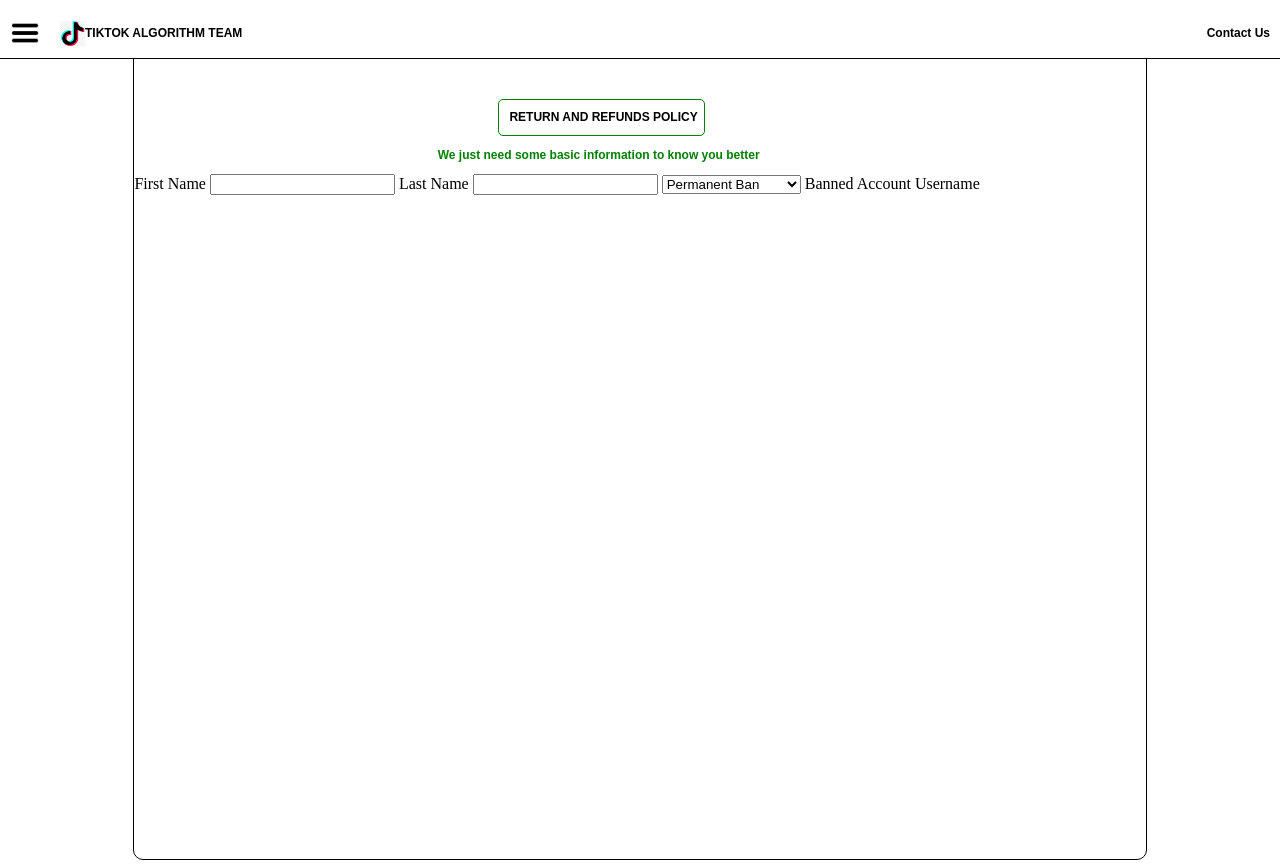
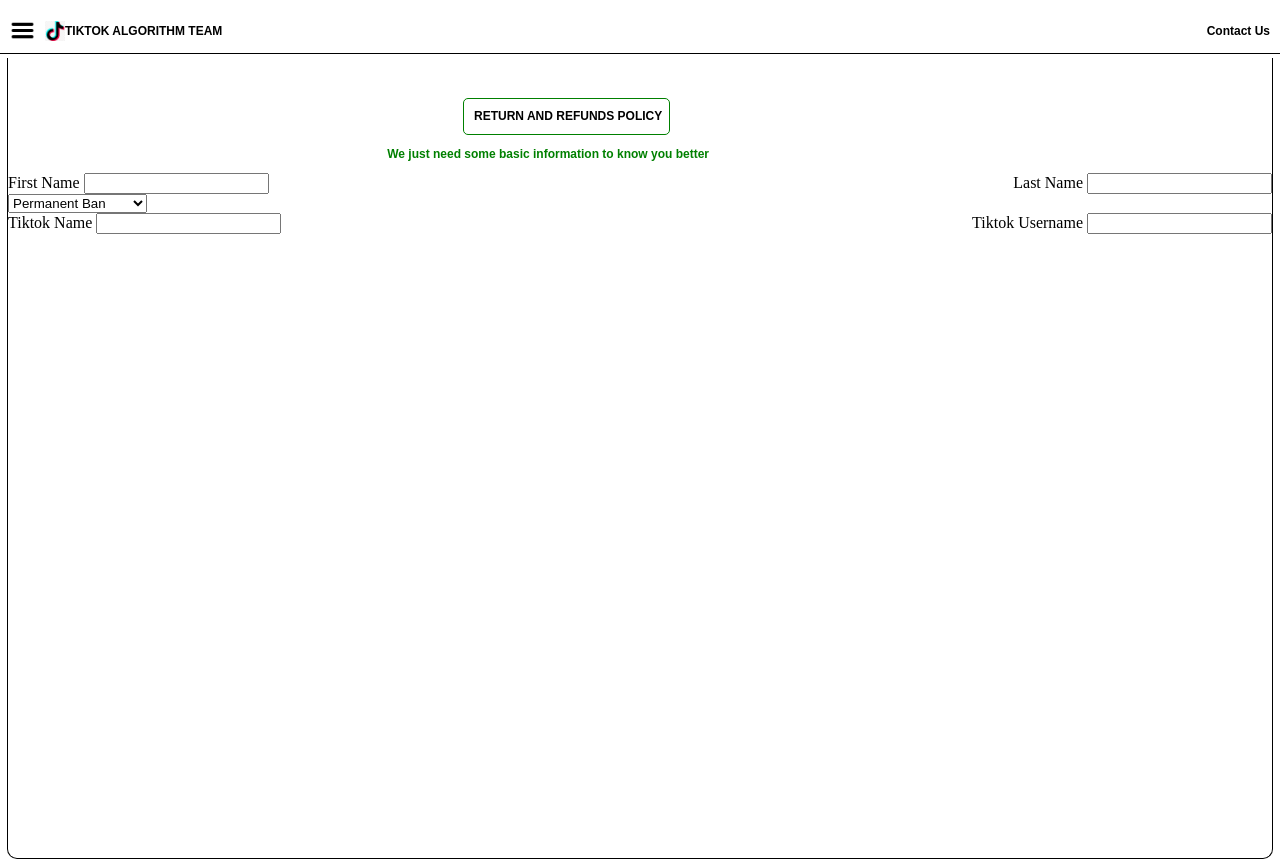
Before and after one commit to kartonnasty/ttttt, a plain HTML site: page index.html in a window 1280 px wide. Drawn offline with Linux system fonts and the light colour scheme.

Commit message:
Add files via upload

```diff
--- a/index.html
+++ b/index.html
@@ -6,6 +6,7 @@
     <title>Document</title>
     <link rel="stylesheet" href="styles/div.css">
     <link rel="stylesheet" href="styles/general.css">
+    <link rel="stylesheet" href="styles/form.css">
 </head>
 <body>
     <div class="bodydiv">
@@ -24,10 +25,17 @@
                 <h1>RETURN AND REFUNDS POLICY</h1>
             </div>
             <p class="formp">We just need some basic information to know you better</p>
-                <label for="firstname">First Name</label>
+            <div class="firstnamecontainer">
+                <div>
+                    <label for="firstname" class="firstname">First Name</label>
+                    <input type="text">
+                </div>
+                <div>
+                    <label for="lastname" class="lastname">Last Name</label>
                 <input type="text">
-                <label for="lastname">Last Name</label>
-                <input type="text">
+                </div>
+            </div>
+            <div class="optionscontainer">
                 <select name="accountproblems" id="options" required>
                     <option value="permanent">Permanent Ban</option>
                     <option value="temporal">Temporal Ban</option>
@@ -37,7 +45,17 @@
                     <option value="underage">Underage Ban</option>
                     <option value="device">Device Ban</option>
                 </select>
-                <label for="bannedaccount">Banned Account Username</label>
+            </div>
+            <div class="tiknamecontainer">
+                <div>
+                    <label for="tikname">Tiktok Name</label>
+                    <input type="text">
+                </div>
+                <div>
+                    <label for="tikuser">Tiktok Username</label>
+                <input type="text">
+                </div>
+            </div>
         </div>
     </div>
 </body>
--- a/styles/div.css
+++ b/styles/div.css
@@ -29,7 +29,7 @@
 }
 .form{
     margin-top: 50px;
-    width: 80%;
+    width: 100%;
     height: 800px;
     border-style: solid;
     border-width: 1px;
@@ -37,8 +37,11 @@
     border-bottom-style: solid;
     border-bottom-left-radius: 10px;
     border-bottom-right-radius: 10px;
+    border-top-style: none;
 }
 .form1div{
+    display: flex;
+    flex: 1;
     width: 195px;
     height: 25px;
     margin-top: 40px;
--- /dev/null
+++ b/styles/form.css
@@ -0,0 +1,10 @@
+.firstnamecontainer{
+    display: flex;
+    flex-direction: row;
+    justify-content: space-between;
+}
+.tiknamecontainer{
+    display: flex;
+    flex-direction: row;
+    justify-content: space-between;
+}
--- a/styles/general.css
+++ b/styles/general.css
@@ -1,13 +1,13 @@
 .menu {
-    width: 30px;
-    height: 30px;
+    width: 25px;
+    height: 25px;
     margin-left: 10px;
 }
 
 .tiklogo {
-    width: 25px;
-    height: 25px;
-    margin-left: 20px;
+    width: 20px;
+    height: 20px;
+    margin-left: 10px;
 }
 
 h1 {
```
